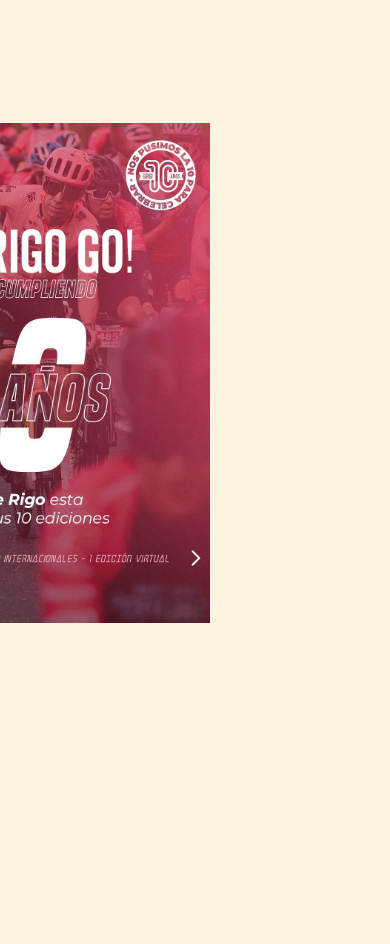
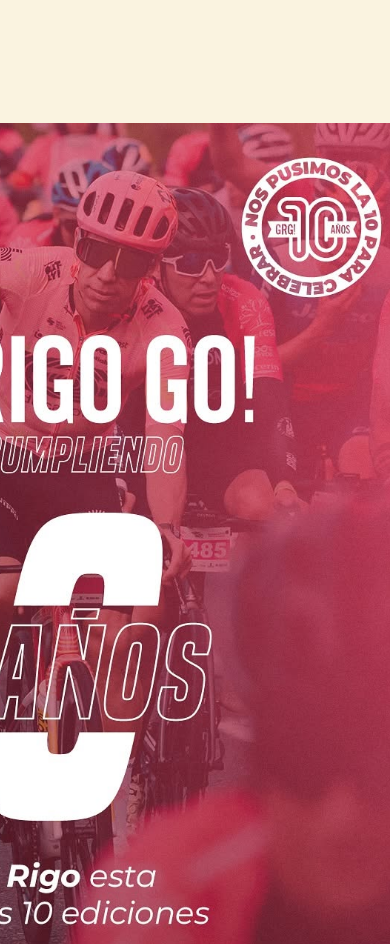
Before and after one commit to JSMolinaca/rutaDoradaa, a plain HTML site: page index.html in a window 390 px wide. Shown: the part 1060-2004 px from the top of the page. Before the commit the page ends 1733 px from the top, so only its background shows below. Drawn offline with Linux system fonts and the light colour scheme.

Commit message:
Se ajustan detalles 2.0

```diff
--- a/css/style.css
+++ b/css/style.css
@@ -484,6 +484,11 @@ textarea {
         overflow-x: hidden;
     }
 
+    .carousel-item img {
+        width: 100%;
+        height: auto;
+    }
+
     .header {
         display: flex;
         justify-content: center;
```
Also changed, not shown: servicios.html (+2 -2 lines).
